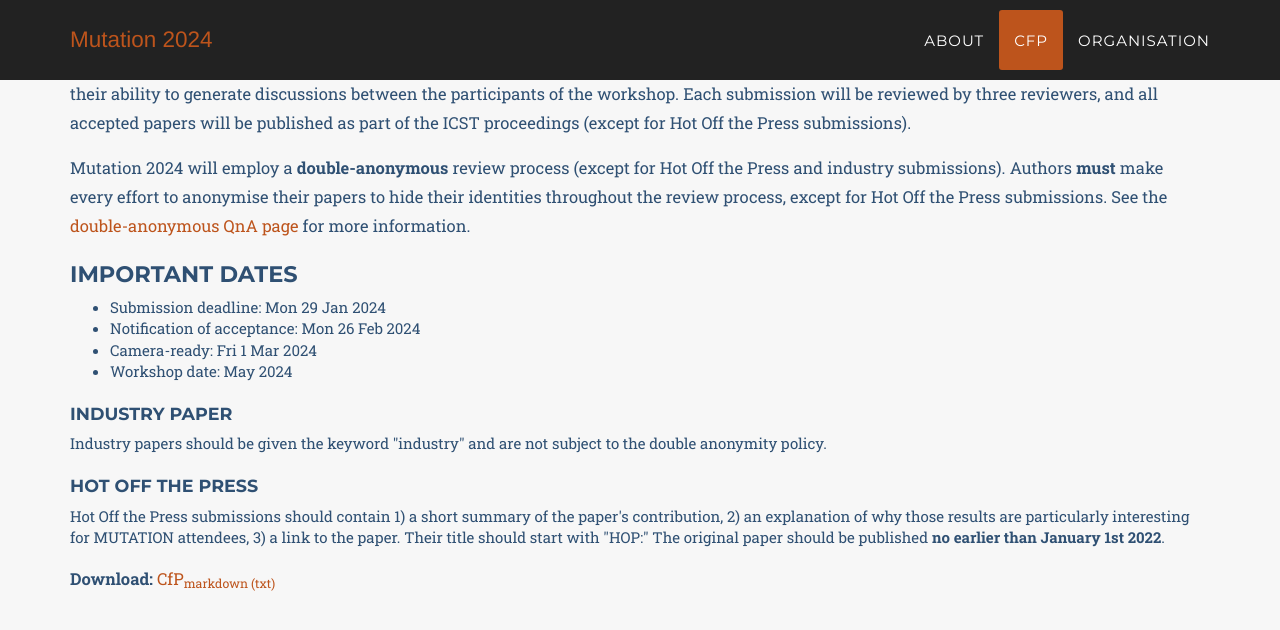
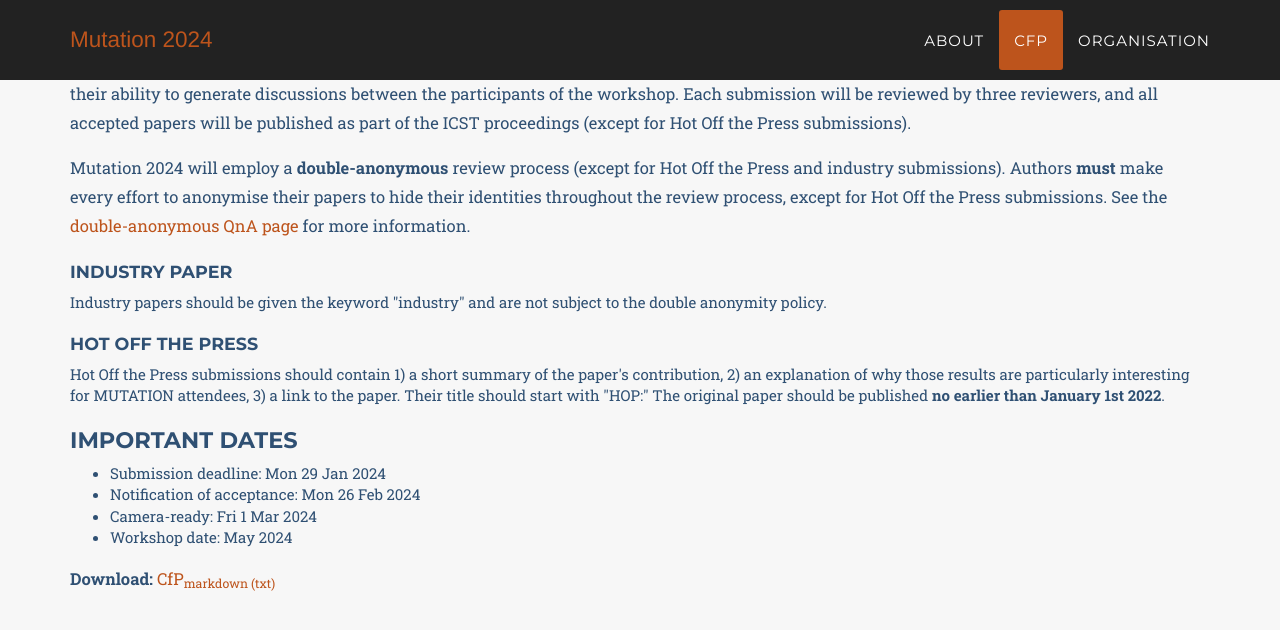
Before and after one commit to mutation-workshop/2024, a Jekyll site: the page built from index.html, in a window 1280 px wide and 900 px high, scrolled down 2654 px. Shown: the top 630 px of the window. Built offline with Jekyll 4.4.1, drawn with Linux system fonts in a browser that asks for light colours; some web fonts are replaced; part of the change alters nothing that is shown.

```diff
--- a/_includes/data/call.html
+++ b/_includes/data/call.html
@@ -58,6 +58,13 @@ Authors <b>must</b> make every effort to anonymise their papers to hide their id
 See the <a href="https://conf.researchr.org/track/icst-2024/icst-2024-papers#Submitting-to-ICST2024-Q-A">double-anonymous QnA page</a> for more information.
 </span></p>
 
+<h3>Industry paper </h3>
+Industry papers should be given the keyword "industry" and are not subject to the double anonymity policy.
+
+<h3>Hot Off the Press </h3>
+Hot Off the Press submissions should contain 1) a short summary of the paper's contribution, 2) an explanation of why those results are particularly interesting for MUTATION attendees, 3) a link to the paper. Their title should start with "HOP:"
+The original paper should be published <b>no earlier than January 1st 2022</b>.
+
 <h2>Important Dates </h2>
   <ul type=disc>
     <li><span>Submission deadline: Mon 29 Jan 2024</li>
@@ -66,13 +73,6 @@ See the <a href="https://conf.researchr.org/track/icst-2024/icst-2024-papers#Sub
     <li><span>Workshop date: May 2024</li>
 </ul>
 
-<h3>Industry paper </h3>
-Industry papers should be given the keyword "industry" and are not subject to the double anonymity policy.
-
-<h3>Hot Off the Press </h3>
-Hot Off the Press submissions should contain 1) a short summary of the paper's contribution, 2) an explanation of why those results are particularly interesting for MUTATION attendees, 3) a link to the paper. Their title should start with "HOP:"
-The original paper should be published <b>no earlier than January 1st 2022</b>.
-
 <p><span>
   <b>Download: </b>
   <a href="./cfp/cfp-mutation2024.md">CfP<sub>markdown (txt)</sub></a>
```
